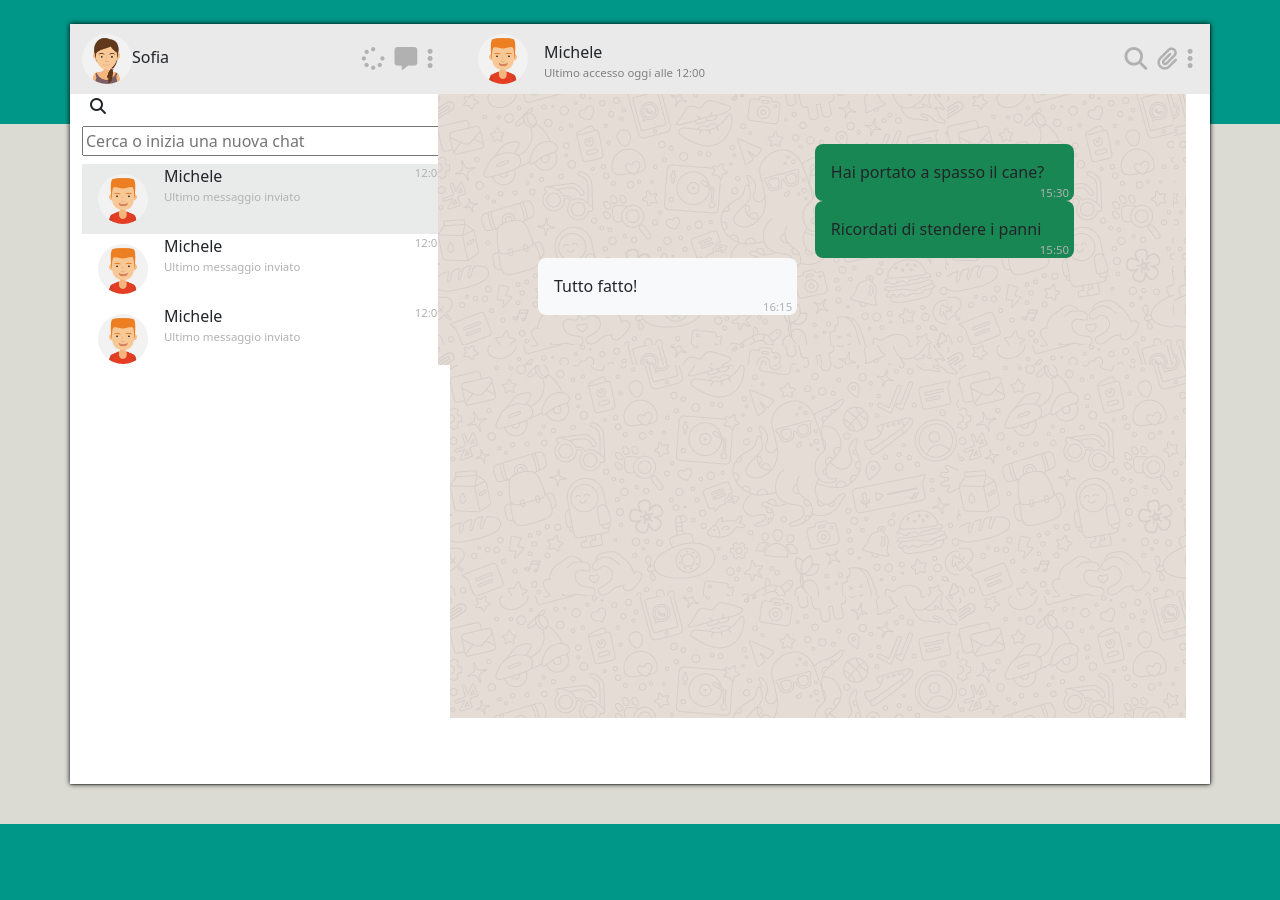
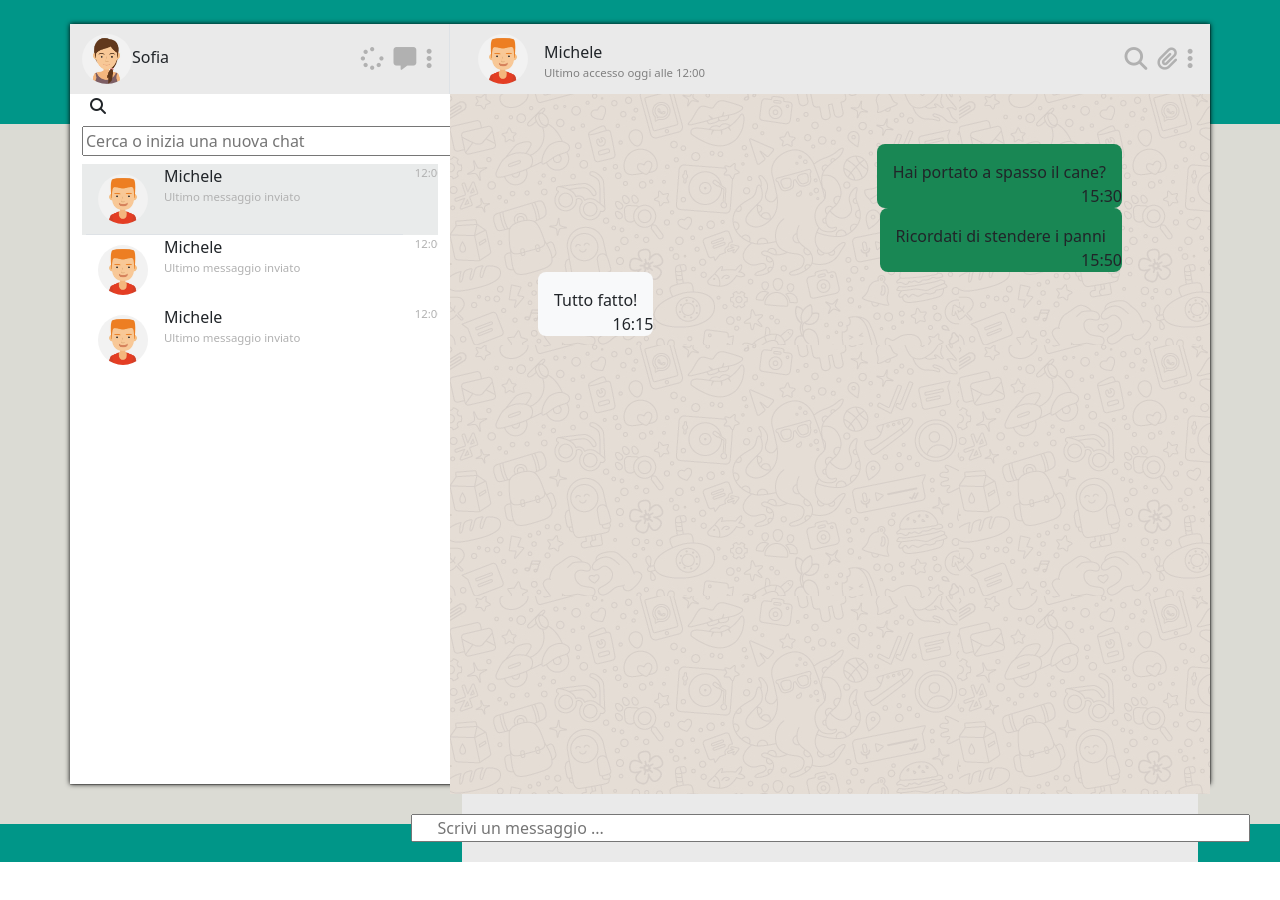
Before and after one commit to gianmaria-fadda/vue-boolzapp, a plain HTML site: page index.html in a window 1280 px wide. After the commit the page ends 862 px from the top, so only its background shows below. Drawn offline with nearby package versions, Linux system fonts and the light colour scheme.

Commit message:
Completata parte grafica

```diff
--- a/css/style.css
+++ b/css/style.css
@@ -20,7 +20,7 @@ img {
     box-shadow: .2px .2px .2px black, 0 0 .2px black, 0 0 5px black;
 }
 
-section .row,
+section .bkg-grey,
 aside .row .col {
     background-color: #EAEAEA;
 }
@@ -39,10 +39,6 @@ body {
 /*
     MAIN / ASIDE
 */
-
-body main #app aside {
-    height: 780px;
-}
 
 body main #app aside .scroll {
     height: 95%;
@@ -82,8 +78,15 @@ section .row .col i {
     MAIN / SECTION
 */
 
-body main #app section .row:not(:first-child) {
-    height: 80%;
+body main #app section,
+body main #app section .row .col-8,
+body main #app section .row .col-12,
+body main #app section .row .col-12 .row .col {
+    height: 700px;
+}
+
+body main #app section .row .col-12 {
+    overflow-y: scroll;
 }
 
 section .row .col-7 div p:last-child {
@@ -91,18 +94,33 @@ section .row .col-7 div p:last-child {
     color: grey;
 }
 
-section .row:last-child {
+section .row .col-12 {
     background-image: url(../img/mine.jpg);
-    max-width: 100%;
 }
 
-section .row:last-child .col-12 .row .col {
+body main #app section .row .col-12 {
+    overflow-x: hidden;
+}
+
+section .row .col-12 .row .col {
     padding: 50px 100px;
 }
 
 section .row:last-child .col-12 .row .col div div p:last-child {
-    padding-left: 225px;
     padding-right: 5px;
     font-size: 1cap;
     color: #B1B1B1;
 }
+
+/*
+    MAIN / SECTION / FOOTER
+*/
+
+footer {
+    background-color: #EAEAEA;
+}
+
+footer .row .col input {
+    padding: 0 25px;
+    margin: 20px 0;
+}
--- a/index.html
+++ b/index.html
@@ -17,6 +17,7 @@
         <main>
             <div id="app" class="container mt-4">
                 <div class="row d-flex">
+                    <!--Aside-->
                     <aside class="col-4">
                         <div class="row d-flex">
                             <div class="col">
@@ -24,7 +25,7 @@
 
                                 <span>Sofia</span>
                             </div>
-                            <div class="col d-flex align-items-center justify-content-end">
+                            <div class="col d-flex align-items-center justify-content-end border-end">
                                 <i class="fa-solid fa-spinner"></i>
                                 <i class="fa-solid fa-message"></i>
                                 <i class="fa-solid fa-ellipsis-vertical"></i>
@@ -41,7 +42,7 @@
                         </div>
                         <div class="scroll">
                             <div class="row active">
-                                <div class="col-10 ms-3 d-flex">
+                                <div class="col-10 ms-3 d-flex border-bottom">
                                     <img src="./img/avatar_1.jpg" alt="avatar_1">
 
                                     <div>
@@ -84,8 +85,10 @@
                             </div>
                         </div>
                     </aside>
+                    <!--/Aside-->
+                    <!--Section-->
                     <section class="col-8">
-                        <div class="row">
+                        <div class="row bkg-grey">
                             <div class="col-7 ms-3 d-flex">
                                 <img src="./img/avatar_1.jpg" alt="avatar_1">
 
@@ -107,7 +110,7 @@
                                     <div class="col">
                                         <div class="d-flex justify-content-end">
                                             <div class="bg-success rounded-3">
-                                                <p class="m-0 pt-3 ps-3 ">
+                                                <p class="m-0 pt-3 ps-3 pe-3">
 
                                                    Hai portato a spasso il cane?
 
@@ -124,7 +127,7 @@
 
                                         <div class="d-flex justify-content-end">
                                             <div class="bg-success rounded-3">
-                                                <p class="m-0 pt-3 ps-3 ">
+                                                <p class="m-0 pt-3 ps-3 pe-3">
 
                                                    Ricordati di stendere i panni
 
@@ -140,7 +143,7 @@
 
                                         <div class="d-flex">
                                             <div class="d-block bg-light rounded-3">
-                                                <p class="m-0 pt-3 ps-3 ">
+                                                <p class="m-0 pt-3 ps-3 pe-3">
 
                                                    Tutto fatto!
 
@@ -157,7 +160,17 @@
                                 </div>
                             </div>
                         </div>
+                        <!--Footer-->
+                        <footer>
+                            <div class="row">
+                                <div class="col d-flex justify-content-center">
+                                    <input type="text" placeholder="Scrivi un messaggio ..." size="80">
+                                </div>
+                            </div>
+                        </footer>
+                        <!--/Footer-->
                     </section>
+                    <!--Section-->
                 </div>
             </div>
         </main>
```
